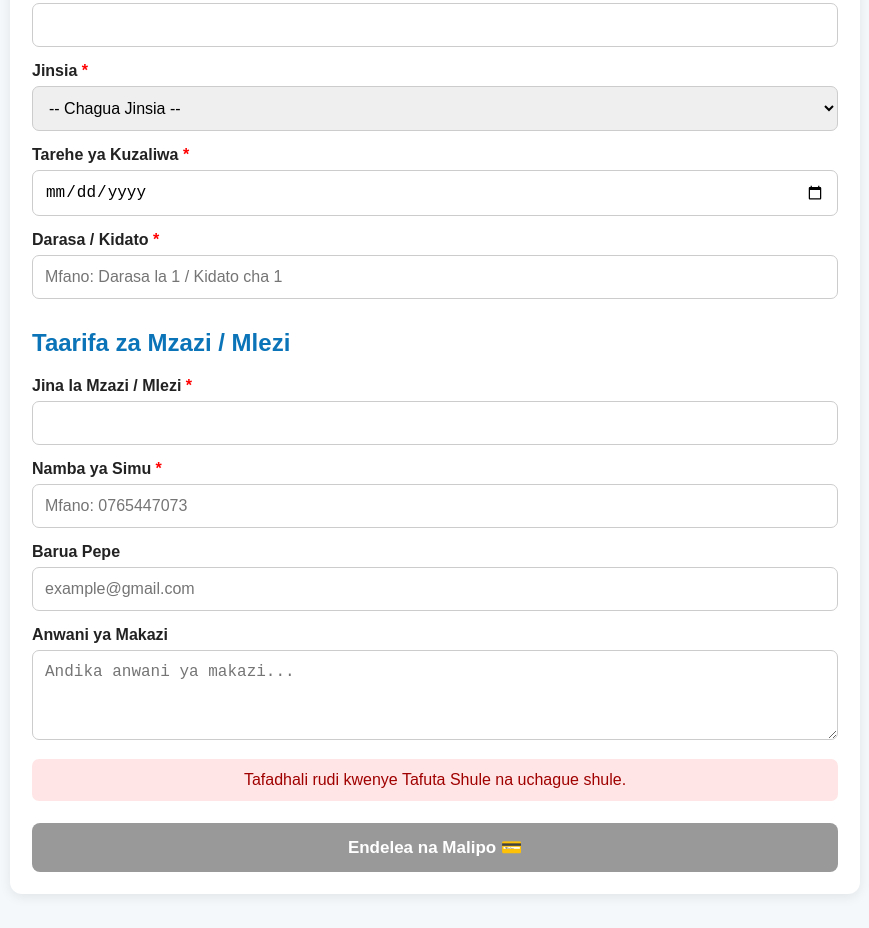
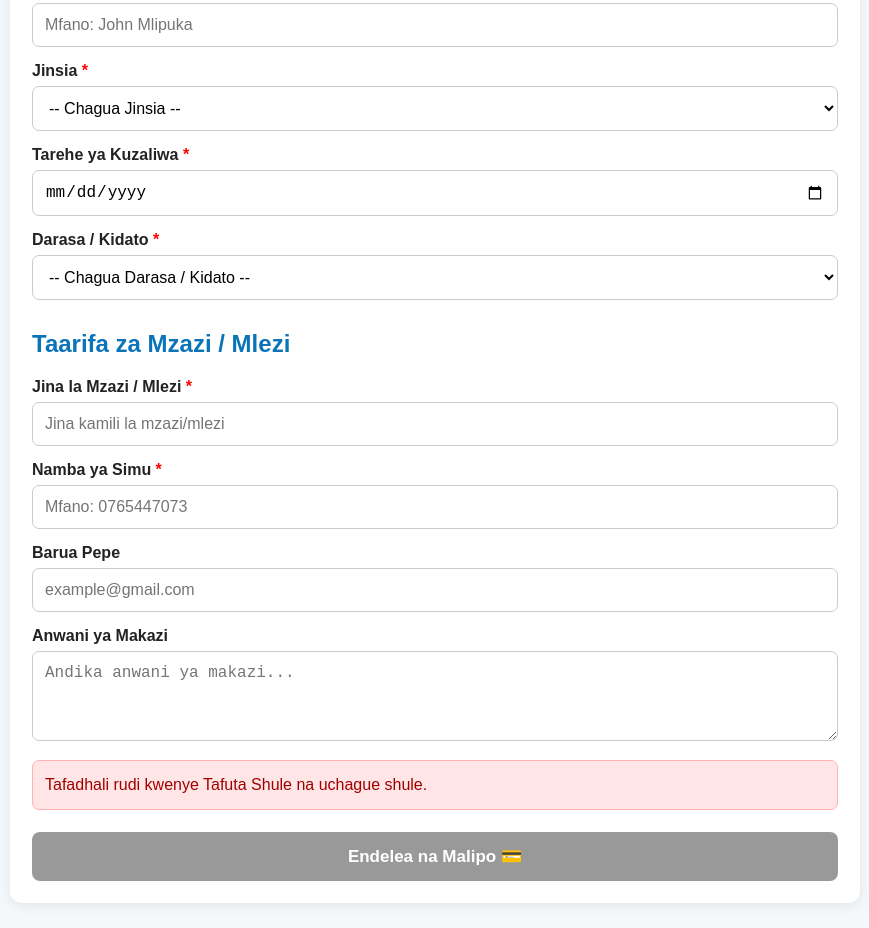
Before and after one commit to mlipukat-code/shule-portal-tanzania, a website: page application-form.html in a window 1280 px wide. Shown: the part 229-1157 px from the top of the page, without its empty margins (205-1074 px from the left). Drawn offline with Linux system fonts and the light colour scheme.

Commit message:
Update application-form.html

```diff
--- a/application-form.html
+++ b/application-form.html
@@ -76,6 +76,7 @@
       border: 1px solid #ccc;
       border-radius: 7px;
       font-size: 16px;
+      background: white;
     }
 
     textarea {
@@ -106,21 +107,15 @@
       padding: 12px;
       margin-top: 15px;
       border-radius: 7px;
-      text-align: center;
+      text-align: left;
+      line-height: 1.5;
+      white-space: pre-wrap;
     }
 
     .error {
       background: #ffe5e5;
       color: #a00000;
-    }
-
-    .loading {
-      background: #fff4d6;
-      color: #7a5600;
-    }
-
-    .required {
-      color: red;
+      border: 1px solid #ffb3b3;
     }
 
     .loading-school {
@@ -128,6 +123,14 @@
       padding: 15px;
       color: #0b74b8;
       font-weight: bold;
+    }
+
+    .required {
+      color: red;
+    }
+
+    .section-title {
+      margin-top: 30px;
     }
 
     @media (max-width: 600px) {
@@ -156,12 +159,17 @@
 
   <div class="card">
 
+    <!-- SCHOOL LOADING -->
+
     <div
       id="schoolLoading"
       class="loading-school"
     >
       Inapakia taarifa za shule...
     </div>
+
+
+    <!-- SCHOOL INFORMATION -->
 
     <div
       id="schoolInfo"
@@ -194,9 +202,13 @@
     </div>
 
 
+    <!-- APPLICATION FORM -->
+
     <h2>Taarifa za Mwanafunzi</h2>
 
     <form id="applicationForm">
+
+      <!-- STUDENT NAME -->
 
       <label>
         Jina Kamili la Mwanafunzi
@@ -206,9 +218,12 @@
       <input
         type="text"
         id="studentName"
+        placeholder="Mfano: John Mlipuka"
         required
       >
 
+
+      <!-- GENDER -->
 
       <label>
         Jinsia
@@ -235,6 +250,8 @@
       </select>
 
 
+      <!-- DATE OF BIRTH -->
+
       <label>
         Tarehe ya Kuzaliwa
         <span class="required">*</span>
@@ -247,20 +264,89 @@
       >
 
 
+      <!-- CLASS -->
+
       <label>
         Darasa / Kidato
         <span class="required">*</span>
       </label>
 
-      <input
-        type="text"
+      <select
         id="classLevel"
-        placeholder="Mfano: Darasa la 1 / Kidato cha 1"
         required
       >
 
+        <option value="">
+          -- Chagua Darasa / Kidato --
+        </option>
 
-      <h2 style="margin-top:30px;">
+        <optgroup label="Shule ya Msingi">
+
+          <option value="Darasa la 1">
+            Darasa la 1
+          </option>
+
+          <option value="Darasa la 2">
+            Darasa la 2
+          </option>
+
+          <option value="Darasa la 3">
+            Darasa la 3
+          </option>
+
+          <option value="Darasa la 4">
+            Darasa la 4
+          </option>
+
+          <option value="Darasa la 5">
+            Darasa la 5
+          </option>
+
+          <option value="Darasa la 6">
+            Darasa la 6
+          </option>
+
+          <option value="Darasa la 7">
+            Darasa la 7
+          </option>
+
+        </optgroup>
+
+
+        <optgroup label="Sekondari">
+
+          <option value="Kidato cha 1">
+            Kidato cha 1
+          </option>
+
+          <option value="Kidato cha 2">
+            Kidato cha 2
+          </option>
+
+          <option value="Kidato cha 3">
+            Kidato cha 3
+          </option>
+
+          <option value="Kidato cha 4">
+            Kidato cha 4
+          </option>
+
+          <option value="Kidato cha 5">
+            Kidato cha 5
+          </option>
+
+          <option value="Kidato cha 6">
+            Kidato cha 6
+          </option>
+
+        </optgroup>
+
+      </select>
+
+
+      <!-- PARENT -->
+
+      <h2 class="section-title">
         Taarifa za Mzazi / Mlezi
       </h2>
 
@@ -273,9 +359,12 @@
       <input
         type="text"
         id="parentName"
+        placeholder="Jina kamili la mzazi/mlezi"
         required
       >
 
+
+      <!-- PHONE -->
 
       <label>
         Namba ya Simu
@@ -290,6 +379,8 @@
       >
 
 
+      <!-- EMAIL -->
+
       <label>
         Barua Pepe
       </label>
@@ -301,6 +392,8 @@
       >
 
 
+      <!-- ADDRESS -->
+
       <label>
         Anwani ya Makazi
       </label>
@@ -311,11 +404,15 @@
       ></textarea>
 
 
+      <!-- MESSAGE -->
+
       <div
         id="message"
         class="message"
       ></div>
 
+
+      <!-- SUBMIT -->
 
       <button
         type="submit"
@@ -335,7 +432,7 @@
 <script>
 
   // ==========================================
-  // GET URL PARAMETERS
+  // URL PARAMETERS
   // ==========================================
 
   const params =
@@ -402,14 +499,14 @@
   // ==========================================
 
   function showMessage(
-    text,
-    type
+    text
   ) {
 
-    message.textContent = text;
+    message.textContent =
+      text;
 
     message.className =
-      "message " + type;
+      "message error";
 
     message.style.display =
       "block";
@@ -429,8 +526,7 @@
         "⚠️ Hakuna shule iliyochaguliwa.";
 
       showMessage(
-        "Tafadhali rudi kwenye Tafuta Shule na uchague shule.",
-        "error"
+        "Tafadhali rudi kwenye Tafuta Shule na uchague shule."
       );
 
       return;
@@ -453,7 +549,8 @@
       if (!response.ok) {
 
         throw new Error(
-          "Server imeshindwa kutoa taarifa za shule."
+          "Server imeshindwa kutoa taarifa za shule. HTTP " +
+          response.status
         );
 
       }
@@ -469,7 +566,7 @@
       ) {
 
         throw new Error(
-          "Taarifa za shule hazijapatikana."
+          "Taarifa za shule hazijapatikana kutoka server."
         );
 
       }
@@ -489,8 +586,9 @@
           "⚠️ Shule haikupatikana.";
 
         showMessage(
-          "Shule uliyochagua haipatikani au haijawezeshwa.",
-          "error"
+          "Shule yenye ID " +
+          schoolId +
+          " haikupatikana."
         );
 
         return;
@@ -499,7 +597,7 @@
 
 
       // ======================================
-      // SHOW SCHOOL INFORMATION
+      // DISPLAY SCHOOL
       // ======================================
 
       schoolName.textContent =
@@ -535,14 +633,7 @@
 
 
       // ======================================
-      // PREFILL ONLY BASIC INFORMATION
-      // ======================================
-      //
-      // Tunahifadhi jina, simu na email
-      // kutoka ukurasa uliopita.
-      //
-      // DARASA/KIDATO HAIJAZWI TENA.
-      //
+      // PREFILL BASIC DETAILS
       // ======================================
 
       document.getElementById(
@@ -561,6 +652,11 @@
         params.get("email") || "";
 
 
+      // Muhimu:
+      // class_level HAITOKI URL.
+      // Mtumiaji atachagua mwenyewe.
+
+
     } catch (error) {
 
       console.error(
@@ -572,8 +668,8 @@
         "⚠️ Imeshindikana kupakia taarifa za shule.";
 
       showMessage(
-        "Kuna tatizo la kuwasiliana na server. Tafadhali jaribu tena.",
-        "error"
+        "Kosa: " +
+        error.message
       );
 
     }
@@ -611,7 +707,7 @@
 
 
         // --------------------------------------
-        // COLLECT DATA
+        // DATA
         // --------------------------------------
 
         const applicationData = {
@@ -646,8 +742,7 @@
               .getElementById(
                 "classLevel"
               )
-              .value
-              .trim(),
+              .value,
 
           parent_name:
             document
@@ -685,7 +780,7 @@
 
 
         // --------------------------------------
-        // SEND TO BACKEND
+        // SEND APPLICATION
         // --------------------------------------
 
         try {
@@ -713,12 +808,17 @@
             await response.json();
 
 
+          // ------------------------------------
+          // ERROR FROM SERVER
+          // ------------------------------------
+
           if (
             !response.ok ||
             !result.success
           ) {
 
             throw new Error(
+              result.error ||
               result.message ||
               "Imeshindikana kuhifadhi maombi."
             );
@@ -752,7 +852,7 @@
 
 
           // ------------------------------------
-          // PAYMENT PAGE
+          // GO TO PAYMENT
           // ------------------------------------
 
           const nextUrl =
@@ -796,9 +896,8 @@
 
 
           showMessage(
-            error.message ||
-            "Kuna tatizo. Tafadhali jaribu tena.",
-            "error"
+            "Imeshindikana kuhifadhi maombi.\n\n" +
+            error.message
           );
 
 
```
